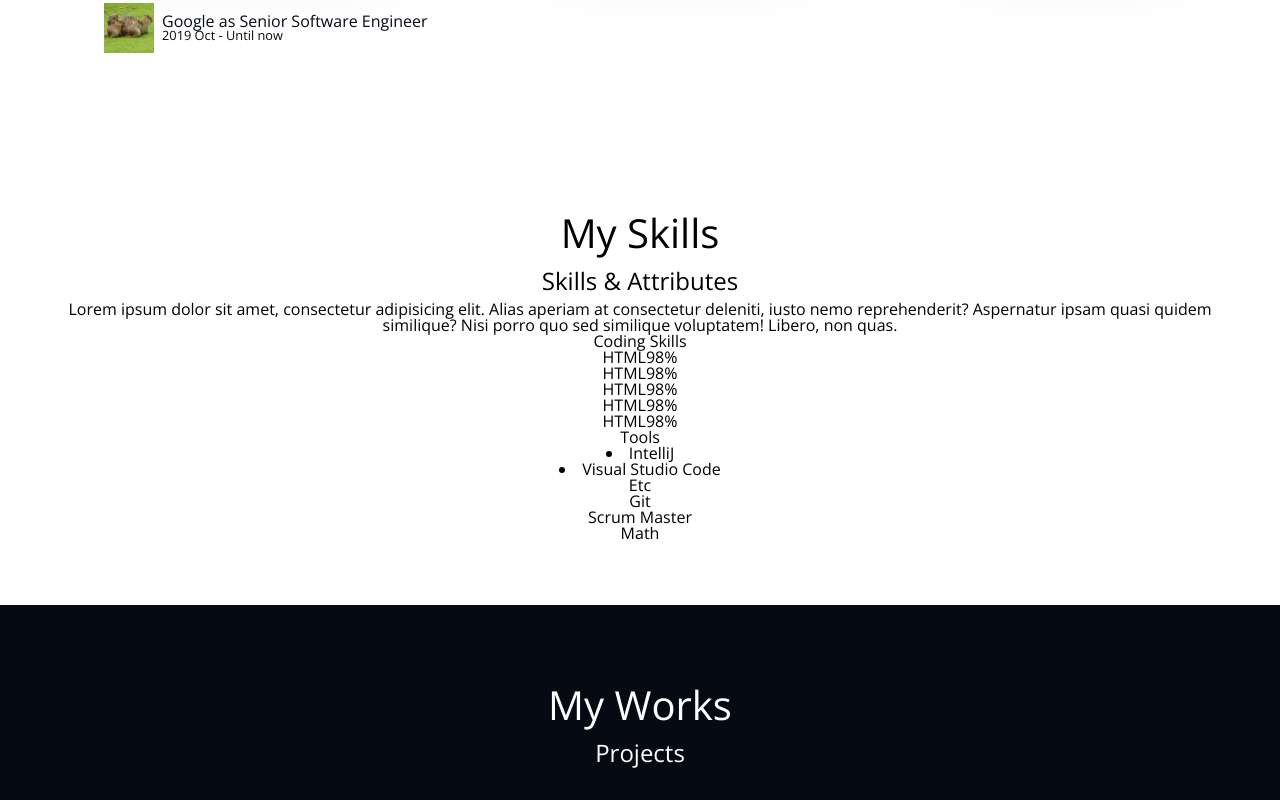
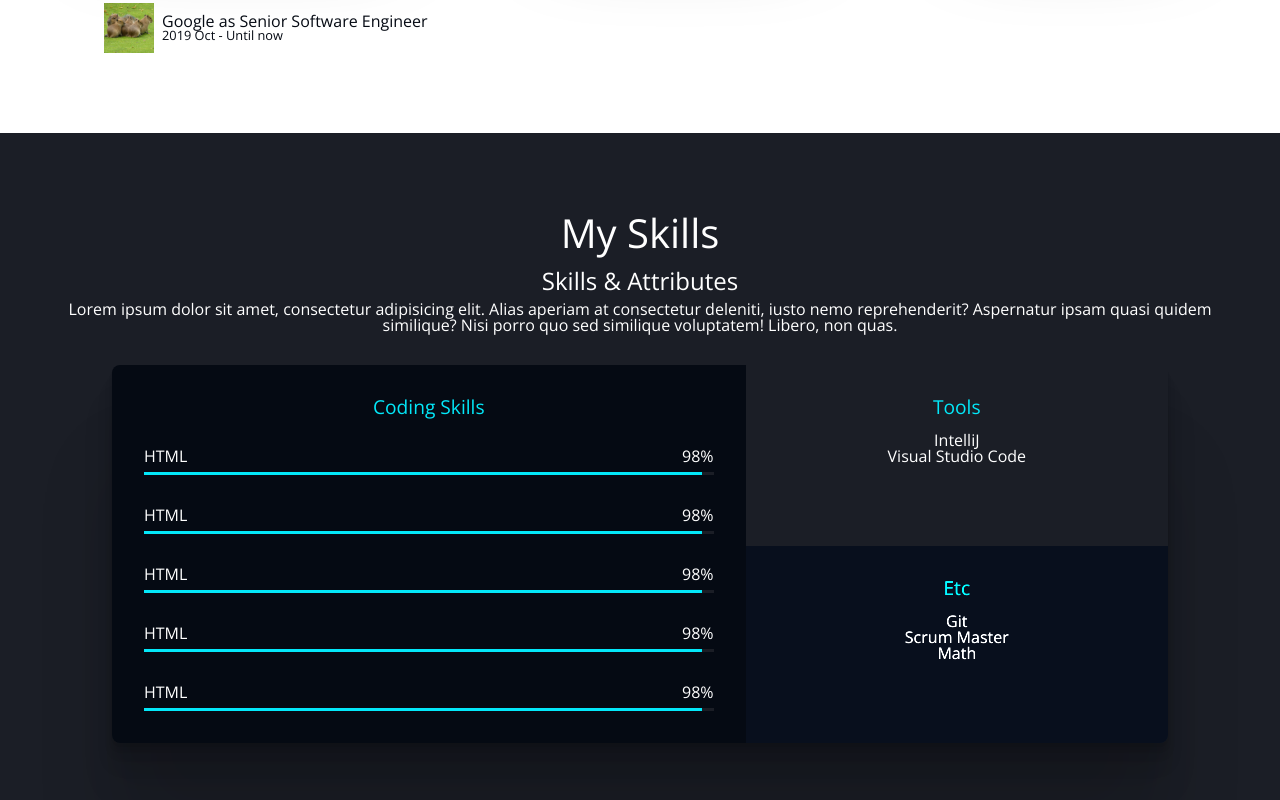
Before and after one commit to WonJun-Yeo/Portfolio, a React (Create React App) app: page / in a window 1280 px wide. Shown: the part 1240-2040 px from the top of the page. Built offline with nearby package versions, Linux system fonts and the light colour scheme.

Commit message:
add skills.css

```diff
--- a/src/components/main/Skills.jsx
+++ b/src/components/main/Skills.jsx
@@ -1,8 +1,10 @@
 import React from 'react';
+import '../../styles/main/skills.css';
 
 const Skills = () => {
   return (
       <section id={'skills'} className={'section'}>
+        <div className={'max_container'}>
           <h2 className={'title'}>My Skills</h2>
           <p className={'description'}>Skills & Attributes</p>
           <p>
@@ -10,39 +12,41 @@ const Skills = () => {
             reprehenderit? Aspernatur ipsam quasi quidem similique? Nisi porro quo sed similique voluptatem! Libero, non
             quas.
           </p>
-        <div>
-          <section>
-            <h3>Coding Skills</h3>
+          <div className={'skills'}>
+            <section className={'skills_coding'}>
+              <h3 className={'skills_title'}>Coding Skills</h3>
               <ul>
-              <li>
-                <div><span>HTML</span><span>98%</span></div>
-                <div><div style={{width: '98%'}}></div></div>
+                <li className={'bar'}>
+                  <div className={'bar_metadata'}><span>HTML</span><span>98%</span></div>
+                  <div className={'bar_bg'}><div className={'bar_value'} style={{width: '98%'}}></div></div>
                 </li>
-              <li>
-                <div><span>HTML</span><span>98%</span></div>
-                <div><div style={{width: '98%'}}></div></div>
+                <li className={'bar'}>
+                  <div className={'bar_metadata'}><span>HTML</span><span>98%</span></div>
+                  <div className={'bar_bg'}><div className={'bar_value'} style={{width: '98%'}}></div></div>
                 </li>
-              <li>
-                <div><span>HTML</span><span>98%</span></div>
-                <div><div style={{width: '98%'}}></div></div>
+                <li className={'bar'}>
+                  <div className={'bar_metadata'}><span>HTML</span><span>98%</span></div>
+                  <div className={'bar_bg'}><div className={'bar_value'} style={{width: '98%'}}></div></div>
                 </li>
-              <li>
-                <div><span>HTML</span><span>98%</span></div>
-                <div><div style={{width: '98%'}}></div></div>
+                <li className={'bar'}>
+                  <div className={'bar_metadata'}><span>HTML</span><span>98%</span></div>
+                  <div className={'bar_bg'}><div className={'bar_value'} style={{width: '98%'}}></div></div>
                 </li>
-              <li>
-                <div><span>HTML</span><span>98%</span></div>
-                <div><div style={{width: '98%'}}></div></div>
+                <li className={'bar'}>
+                  <div className={'bar_metadata'}><span>HTML</span><span>98%</span></div>
+                  <div className={'bar_bg'}><div className={'bar_value'} style={{width: '98%'}}></div></div>
                 </li>
               </ul>
             </section>
-          <section>
-            <h3>Tools</h3>
+            <section className={'skills_tools'}>
+              <h3 className={'skills_title'}>Tools</h3>
+              <ul>
                 <li>IntelliJ</li>
                 <li>Visual Studio Code</li>
+              </ul>
             </section>
-          <section>
-            <h3>Etc</h3>
+            <section className={'skills_etc'}>
+              <h3 className={'skills_title'}>Etc</h3>
               <ul>
                 <li>Git</li>
                 <li>Scrum Master</li>
@@ -50,6 +54,7 @@ const Skills = () => {
               </ul>
             </section>
           </div>
+        </div>
       </section>
   );
 };
--- /dev/null
+++ b/src/styles/main/skills.css
@@ -0,0 +1,58 @@
+#skills {
+  color: var(--color-text);
+  background-color: var(--color-primary-variant);
+}
+
+.skills {
+  display: grid;
+  grid-template-columns: 6fr 4fr;
+  margin: 2rem 3rem;
+  border-radius: 8px;
+  overflow: hidden;
+  box-shadow: 0 2.8px 2.2px rgba(0, 0, 0, 0.034), 0 6.7px 5.3px rgba(0, 0, 0, 0.048), 0 12.5px 10px rgba(0, 0, 0, 0.06), 0 22.3px 17.9px rgba(0, 0, 0, 0.072), 0 41.8px 33.4px rgba(0, 0, 0, 0.086), 0 100px 80px rgba(0, 0, 0, 0.12)
+}
+
+.skills_title {
+  font-size: 1.2rem;
+  color: var(--color-accent);
+  margin: 1rem 0;
+}
+
+.skills_coding {
+  grid-row: span 2;
+  padding: 1rem;
+  background-color: var(--color-primary);
+}
+
+.skills_tools {
+  padding: 1rem;
+}
+
+.skills_etc {
+  padding: 1rem;
+  background-color: var(--color-primary);
+  filter: brightness(150%);
+}
+
+.bar {
+  display: flex;
+  flex-direction: column;
+  padding: 1rem;
+  gap: 0.5rem;
+}
+
+.bar_metadata {
+  display: flex;
+  justify-content: space-between;
+}
+
+.bar_bg {
+  width: 100%;
+  height: 3px;
+  background-color: var(--color-primary-variant);
+}
+
+.bar_value {
+  height: 3px;
+  background-color: var(--color-accent);
+}
```
Lines whose indentation alone changed are shown as unchanged.
